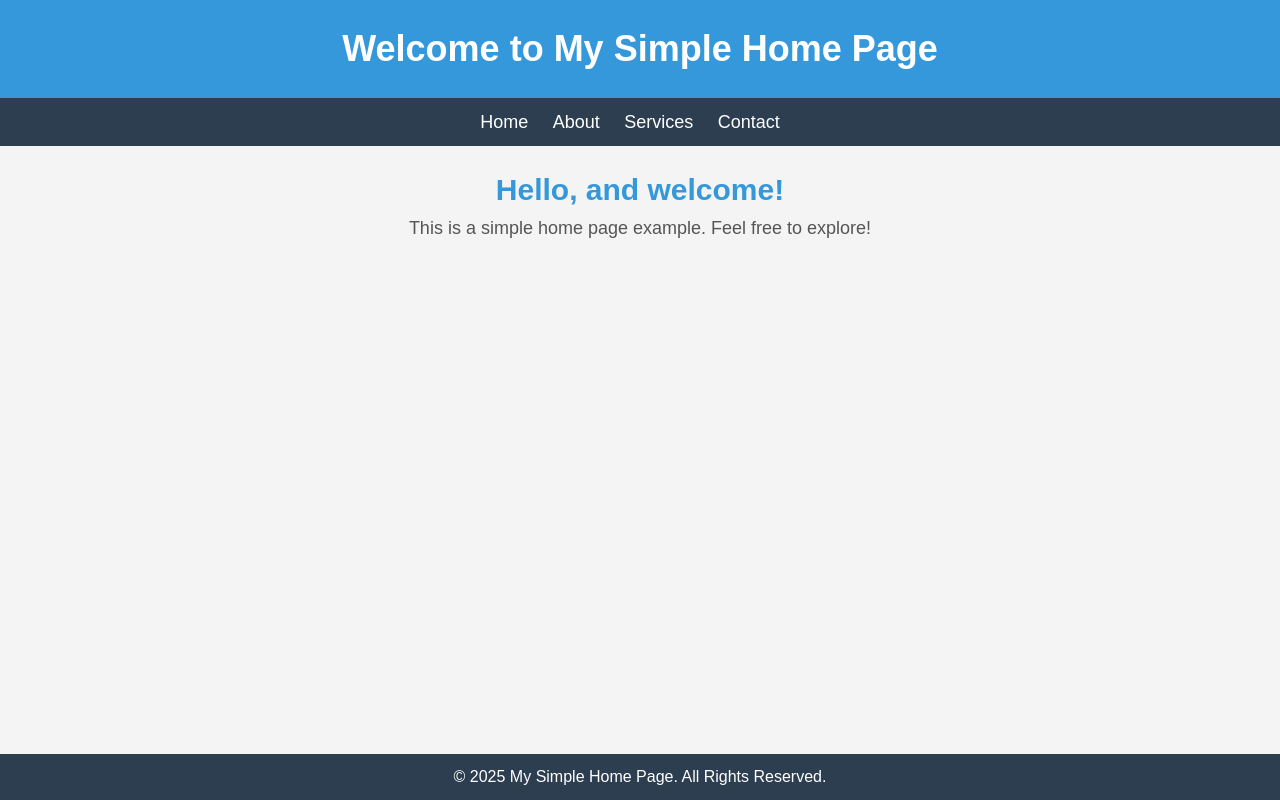
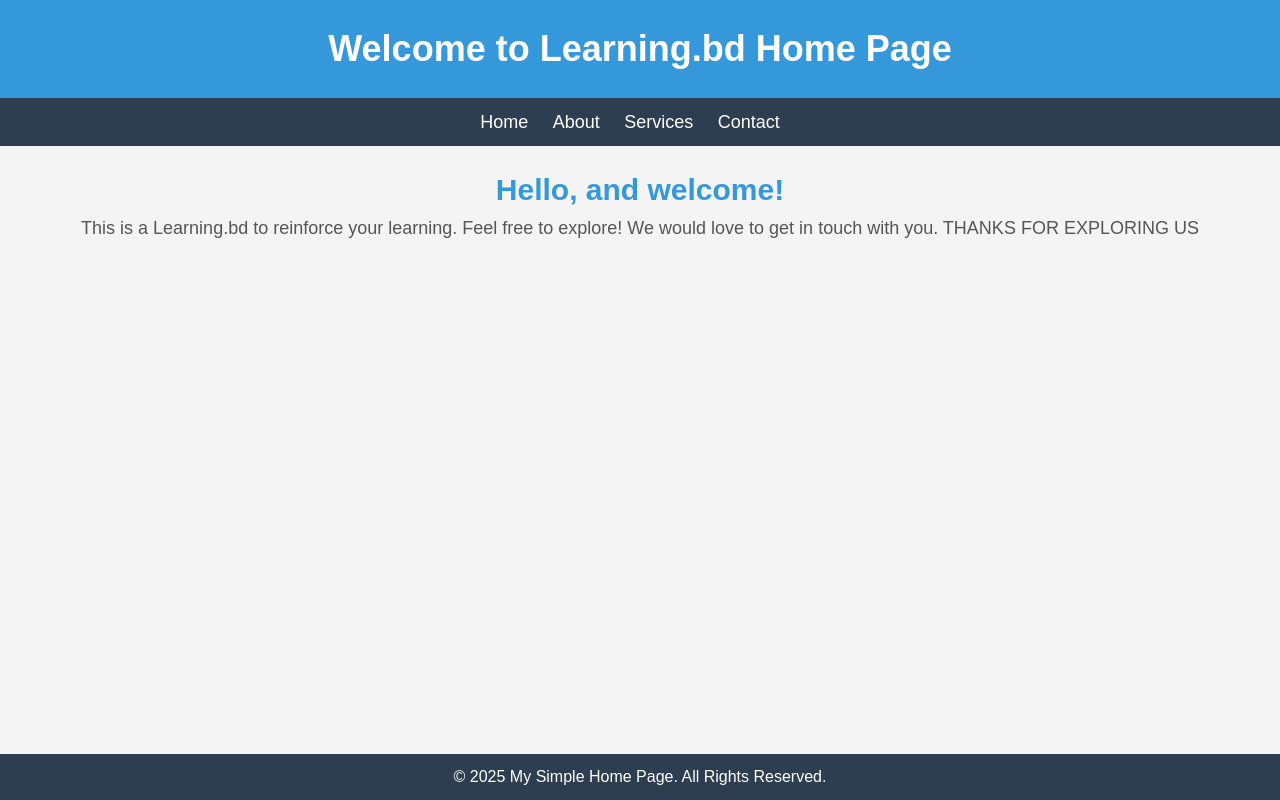
Before and after one commit to Cristoferzabin/Learning.bd, a plain HTML site: page index.html in a window 1280 px wide. Drawn offline with Linux system fonts and the light colour scheme.

Commit message:
Update index.html

```diff
--- a/index.html
+++ b/index.html
@@ -3,13 +3,13 @@
 <head>
     <meta charset="UTF-8">
     <meta name="viewport" content="width=device-width, initial-scale=1.0">
-    <title>Simple Home Page</title>
+    <title> Learning.bd Home Page</title>
     <link rel="stylesheet" href="style.css"> <!-- Link to external CSS file -->
 </head>
 <body>
     <!-- Header Section -->
     <header>
-        <h1>Welcome to My Simple Home Page</h1>
+        <h1>Welcome to Learning.bd Home Page</h1>
     </header>
 
     <!-- Navigation Bar -->
@@ -26,7 +26,9 @@
     <main>
         <section class="welcome">
             <h2>Hello, and welcome!</h2>
-            <p>This is a simple home page example. Feel free to explore!</p>
+            <p>This is a Learning.bd to reinforce your learning. Feel free to explore!
+            We would love to get in touch with you. THANKS FOR EXPLORING US
+            </p>
         </section>
     </main>
 
```
